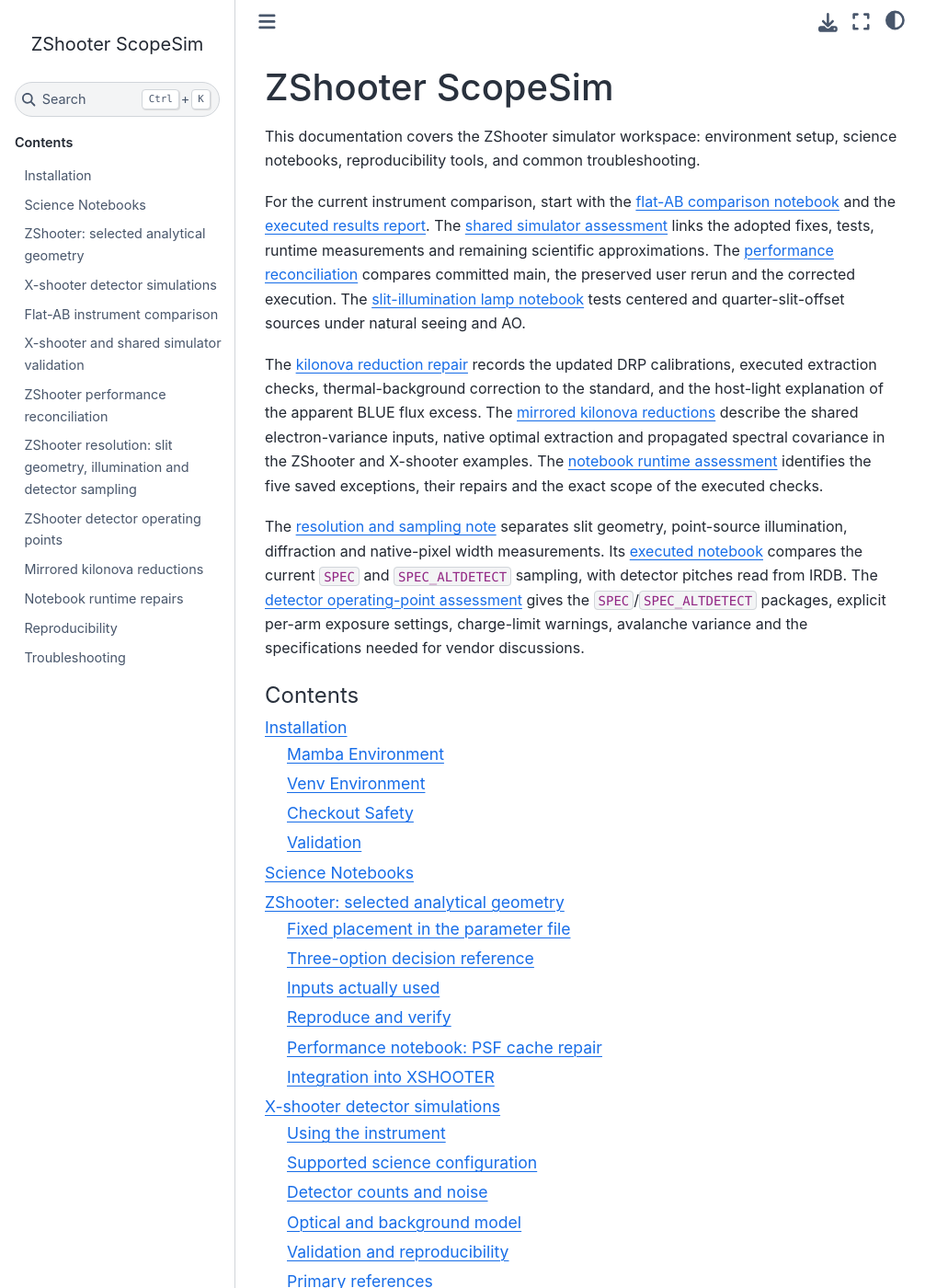
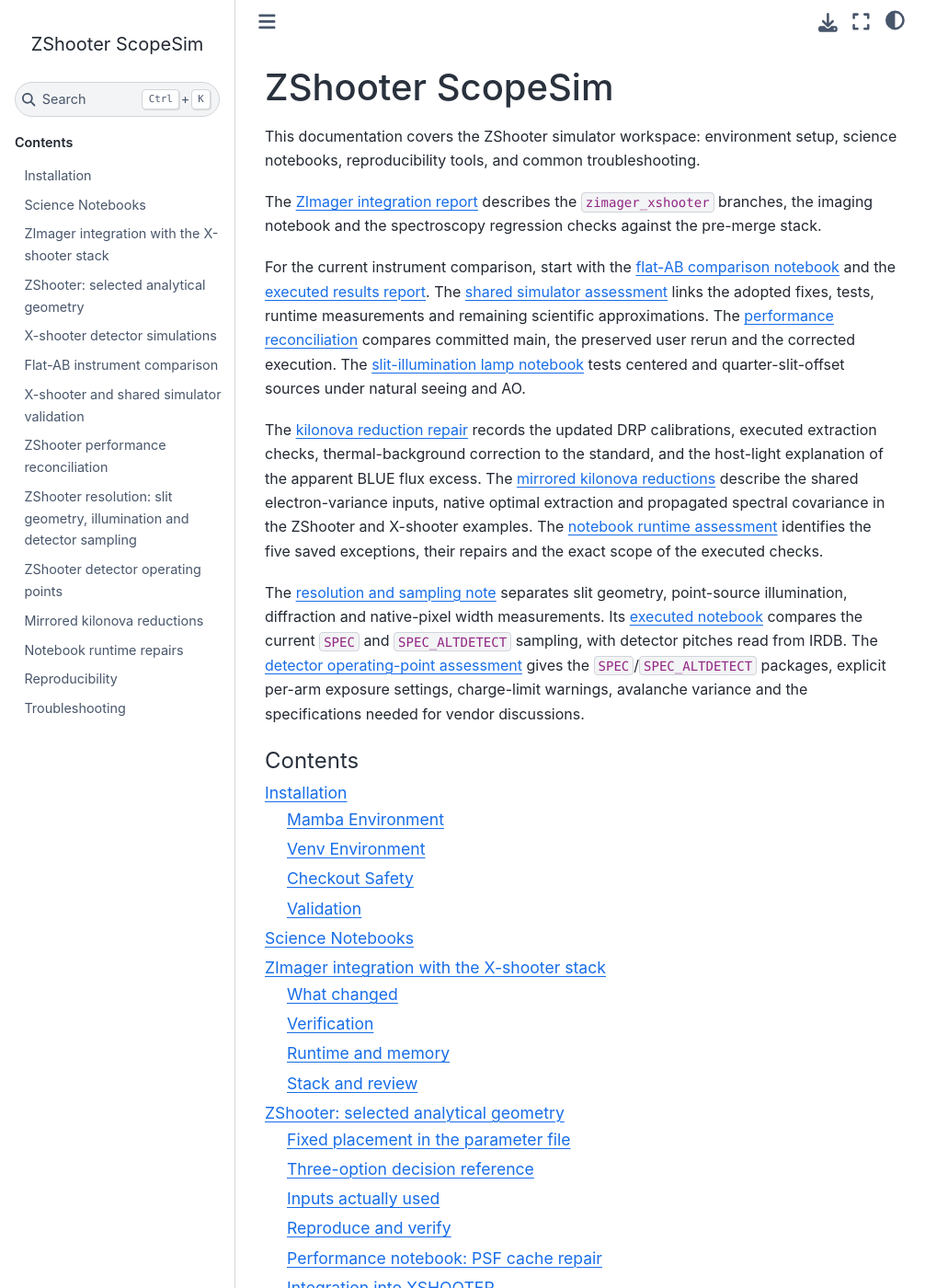
Before and after one commit to CaltechOpticalObservatories/zs-scopesim, a Sphinx documentation site: the page built from docs/index.md, in a window 1280 px wide and 1400 px high. Shown: the whole window at 92% size, without its empty margins (0-1031 px from the left). Built offline with Sphinx 7.4.7 and the Sphinx Book theme 1.1.4, drawn with Linux system fonts in a browser that asks for light colours; some of the changed lines change nothing that is shown.

Commit message:
Record executed ZImager integration and unchanged spectroscopy evidence

```diff
--- a/docs/index.md
+++ b/docs/index.md
@@ -2,6 +2,10 @@
 
 This documentation covers the ZShooter simulator workspace: environment setup,
 science notebooks, reproducibility tools, and common troubleshooting.
+
+The [ZImager integration report](zimager-integration.md) describes the
+`zimager_xshooter` branches, the imaging notebook and the spectroscopy
+regression checks against the pre-merge stack.
 
 For the current instrument comparison, start with the
 [flat-AB comparison notebook](../notebooks/02_Flat_AB_Comparison.ipynb) and the
@@ -36,6 +40,7 @@
 
 install
 notebooks
+zimager-integration
 zshooter-xdisp-geometry
 xshooter
 xshooter-comparison-results
--- /dev/null
+++ b/docs/zimager-integration.md
@@ -0,0 +1,108 @@
+# ZImager integration with the X-shooter stack
+
+The three working checkouts are on `zimager_xshooter`. Each preserves its
+`xshooter` and `zimager` histories with a merge commit. The main branches and
+the existing `xshooter` branches have not moved. Nothing was pushed.
+
+Start with [06_ZImager.ipynb](../notebooks/06_ZImager.ipynb). It runs a B1V, G1V,
+M1V and flat-AB source through the three imaging arms, shows the independent-sky
+subtracted images and retains the original aperture-photometry comparison.
+The readouts are accumulated electrons, including the electronic bias, saved
+as `.fits.gz` under `notebooks/06_ZImager/`.
+
+## What changed
+
+ScopeSim applies the imaging dichroics, arm optics, filter and QE to each
+branch's spectrum before wavelength integration. Downstream emission stays in
+optical order within that branch. The source is copied before branch filtering;
+one arm cannot modify another arm's source or sky. The spectroscopic projection,
+finite-cell integration, ADC ordering and existing PSF cache safeguards are
+retained. No persistent branch cache was added.
+
+IRDB now exposes `IMAGER`, `SPEC` and `SPEC_ALTDETECT` together. The imaging
+configuration retains the three 4096 by 2304 CMOS detectors, 4.6 micrometre
+pitch and approximately 0.0511 arcsec pixels. Its middle arm accepts Sloan
+g, r or i. Dark current now enters the Poisson draw alongside source and sky.
+The existing exposure-limit effect reports the expected charge per integration
+and warns above the configured well without adjusting exposure settings or
+clipping counts.
+
+The notebook sets its epoch, seed, filter, seeing and exposures explicitly.
+It reuses one prepared train for the sky after clearing the optical rate
+images, with separate readout IDs for independent noise. The source and sky
+each receive 300 seconds in every arm: 300 s x 1 in u and the middle arm,
+150 s x 2 in z. The initial 300 s x 1 z run reached 7025 electrons per
+integration against a 7000-electron well, motivating the visible z setting.
+These are on-source times; the separate sky adds the same time again.
+The displayed images subtract that sky; aperture photometry uses a local
+annulus on the science frame, as in the original notebook.
+
+| Arm | DIT x NDIT | Expected peak per integration | Usable well |
+|---|---:|---:|---:|
+| u | 300 s x 1 | 442 electrons | 7000 electrons |
+| Middle, g | 300 s x 1 | 1579 electrons | 7000 electrons |
+| z | 150 s x 2 | 3512 electrons | 7000 electrons |
+
+## Verification
+
+The [executed integration notebook](../validation/zimager/Integration.ipynb)
+compares all 18 full detector-plane rate arrays against a baseline captured
+before the merge. It covers ZShooter `SPEC` and `SPEC_ALTDETECT` at a 0.70 arcsec
+slit, and X-shooter's faint and higher-resolution slit configurations. The
+input is a flat AB20 point source with the configured optics, PSF, ADC and
+optical thermal emission. Atmospheric acquisition is omitted to keep this
+regression's input fixed. The CSV files beside that notebook record full-array
+checksums, rates and timings.
+**All 18 arrays match bit for bit.** The integrated and peak rates are unchanged.
+
+The targeted tests cover wavelength-dependent branch colours, common and
+downstream backgrounds, unchanged shared source data, missing branch IDs,
+PSF cache invalidation, finite spectral/spatial cells, slit illumination,
+readout exposure metadata, detector alternatives, extraction helpers and
+notebook noise restoration. The new configured-imager tests additionally check
+geometry, g -> r/i -> g changes against fresh trains, independent per-arm
+exposures, stochastic photon/dark/read variance, readout replay and saturation warnings.
+The selected suites pass: 210 ScopeSim cases and 98 workspace cases. Two ADC
+test fixtures were updated to supply the FOV manager's spectroscopic mode.
+
+The executed full-frame sky readouts also agree with their expected pixel
+variance. Subtracting the configured bias and expected sky/dark charge, then
+dividing by the predicted standard deviation, gives residual variances
+1.00044, 0.99955 and 1.00025 in u, middle and z. The normalized residual means
+have magnitude below 0.0003. This uses the actual detector-mapped rate images
+and configured exposure, dark and read terms.
+
+Imaging retains the effective broadband PSF approximation. The notebook's AB5
+table is an empirical, background-dominated aperture estimate calibrated by
+its flat-AB source; it does not include a source-shot-noise term in the
+limiting-magnitude estimate. The original calculation and plot layout are
+preserved.
+
+## Runtime and memory
+
+The final fresh-kernel ZImager run took 5.7 s to construct the train,
+117.1 s for the source observation and 55.3 s for the sky observation.
+Each readout took about 1.1 s. The two observations together therefore take
+about three minutes, before plotting and writing files. Peak process memory,
+including the full-frame noise check, was 8.9 GiB.
+
+The spectroscopy regression observations took 47.1 s (`SPEC`), 48.6 s
+(`SPEC_ALTDETECT`), 84.5 s (X-shooter faint) and 71.8 s (X-shooter higher
+resolution). Their pre-merge times were 48.1, 52.9, 82.5 and 72.0 s. These
+are single runs on the same workstation, not a claim of a speed improvement.
+
+The 64 GiB workstation already had about 34 GiB of swap occupied before these
+checks. The largest new validation kernel peaked at 9.4 GiB. New validation
+kernels were closed afterwards; your existing sessions were preserved.
+Restarting idle kernels whose arrays you no longer need would help more than
+closing notebook tabs.
+
+## Stack and review
+
+The workspace manifest pins ScopeSim `b9ba36e6` and IRDB `e332b9e`. DRP remains
+at `3fe83e09` and PyReduce at `9d9b8fe3`. Your pre-existing notebook reruns,
+timing edits and report deletion were preserved byte for byte in the working
+tree. Existing user kernels were left running.
+
+The commits are local and ready for your review. No main-branch merge, PR,
+upstream submission or CI change was made.
```
Also changed, not shown: 4 other files.
